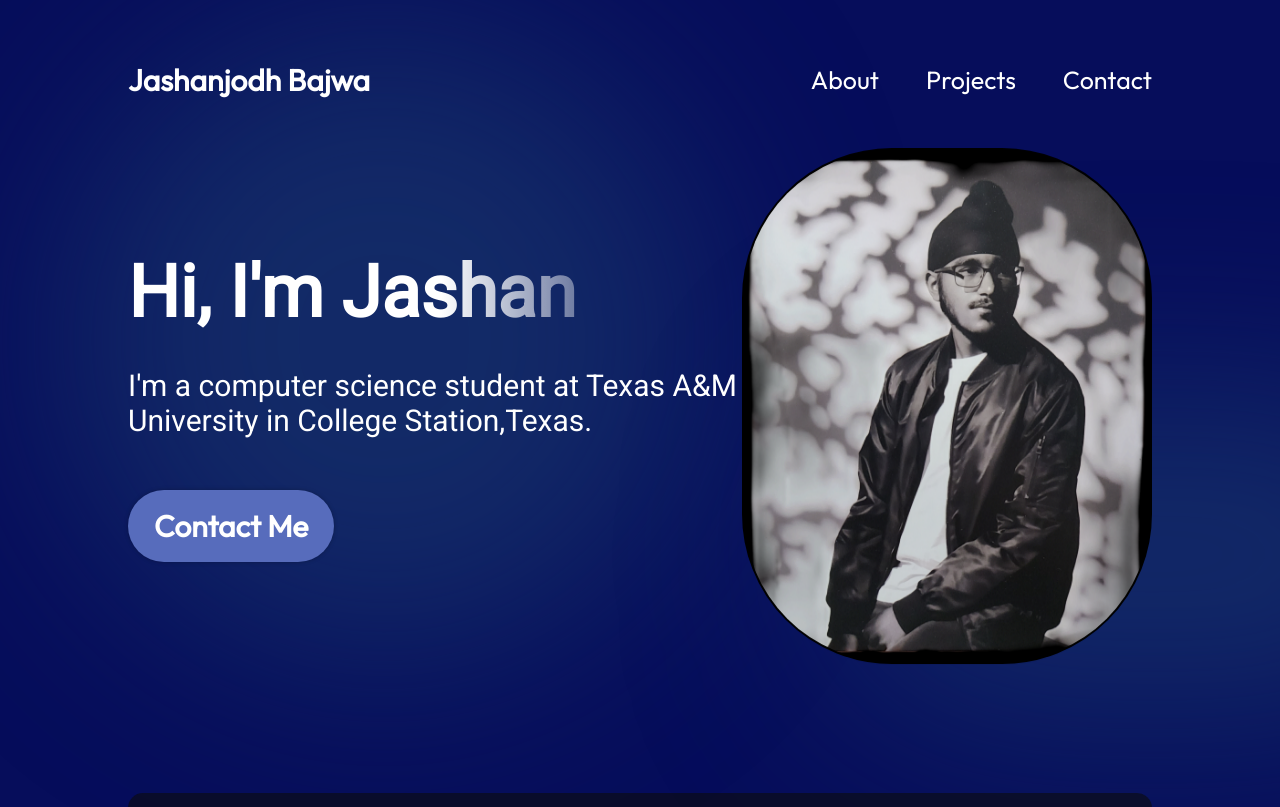
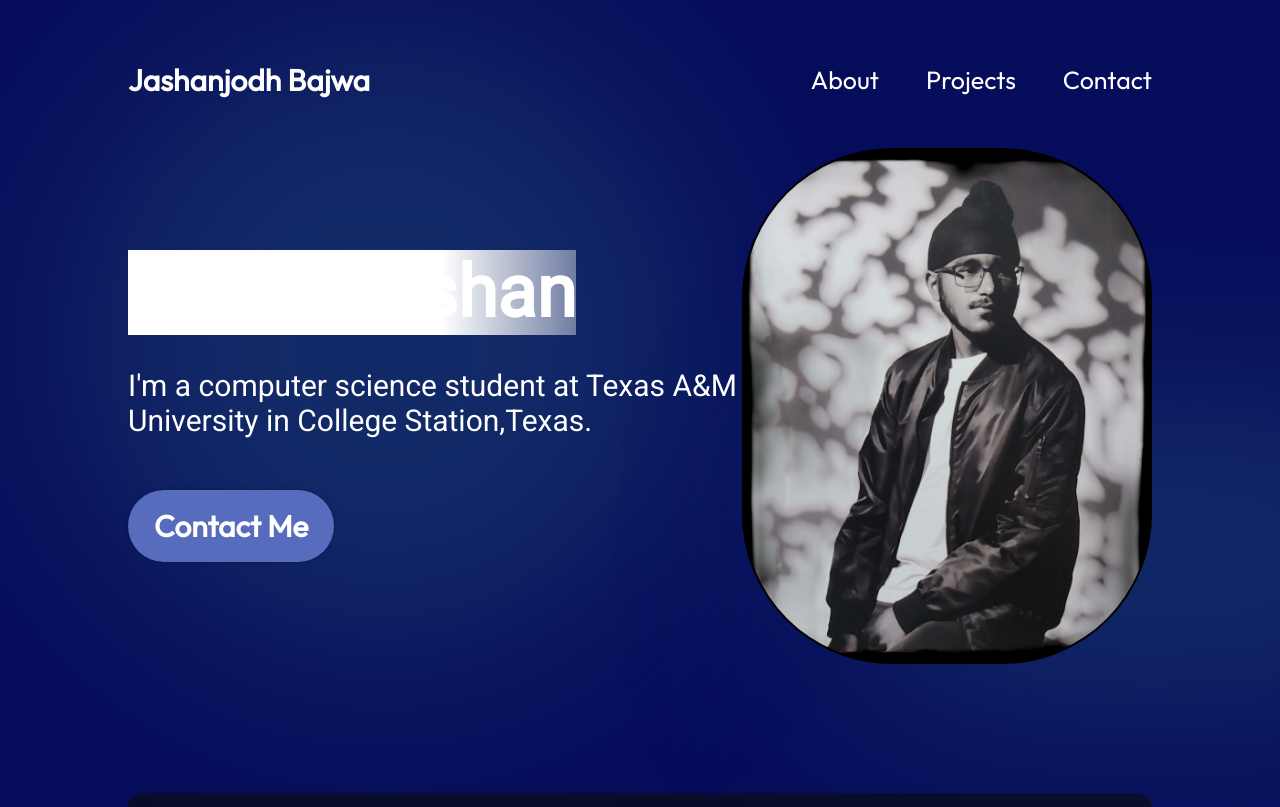
Before and after one commit to JashanjodhB/portfolioWebsite, a React (Vite) app: page / in a window 1280 px wide. Shown: the top 807 px of the page. Built offline with nearby package versions, Linux system fonts and the light colour scheme.

Commit message:
fixed title text disappearing

```diff
--- a/src/components/Hero/Hero.jsx
+++ b/src/components/Hero/Hero.jsx
@@ -4,7 +4,7 @@ export const Hero = () => {
   return (
     <section className={styles.container}>
     <div className={styles.content}>
-        <h1 className={styles.intro}>Hi, I'm Jashan</h1>
+        <h1 className={styles.text}>Hi, I'm Jashan</h1>
         <p className={styles.description}>
             I'm a computer science student at Texas A&M University in College Station,Texas.
         </p>
--- a/src/components/Hero/Hero.module.css
+++ b/src/components/Hero/Hero.module.css
@@ -19,14 +19,12 @@
     z-index: 1;
 }
 
-.intro{
+.text{
     font-size: 72px;
     font-weight: 900;
     margin-bottom: 33px;
     font-family: var(--font-roboto);
     background: linear-gradient(90deg, rgba(255,255,255,1)70%, rgba(255,255,255,0) 120%);
-    -webkit-text-fill-color: transparent;
-    -webkit-background-clip: text;
 }
 
 .description{
```
